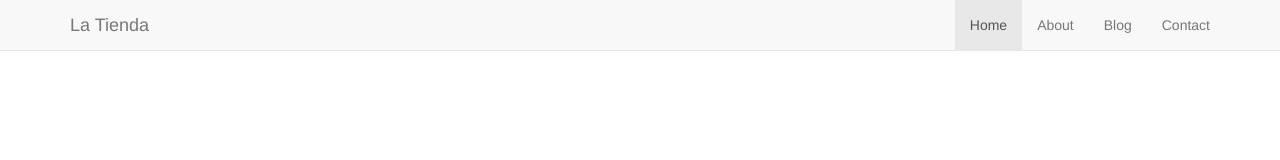
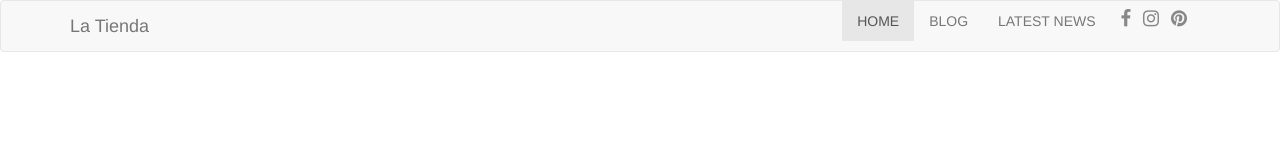
Before and after one commit to evagabriela/themeDesign_LaTienda, a plain HTML site: page index.html in a window 1280 px wide. Drawn offline with nearby package versions, Linux system fonts and the light colour scheme.

Commit message:
customized navbar to include social icons

```diff
--- a/css/custom.css
+++ b/css/custom.css
@@ -0,0 +1,46 @@
+
+/* === NAVBAR === */
+#menu-social {
+	overflow: hidden;
+	padding: 7px 0 0 10px;
+	margin: 0;
+}
+
+#menu-social ul {
+	list-style: none;
+    padding: 0;
+    margin: 0;
+}
+
+#menu-social ul li {
+    display: inline-block;
+    position: relative;
+    padding-right: 8px;
+}
+
+#menu-social a {
+    color: #888;
+}
+
+.navbar-nav {
+  text-transform: uppercase;
+  font-size: 14px; }
+  .navbar-nav a {
+    text-decoration: none;
+}
+
+
+@media screen and (min-width: 769px){
+	.navbar-left {
+    	float: left !important;
+	}
+
+	.navbar-right {
+	    float: right !important;
+	    margin-right: -20px;
+	}
+
+	.navbar-nav > li > a {
+      padding-top: 10px;
+      padding-bottom: 10px; }
+}
--- a/index.html
+++ b/index.html
@@ -9,6 +9,9 @@
 
     <!-- Bootstrap -->
     <link href="css/bootstrap.min.css" rel="stylesheet">
+
+    <!-- Custom Css -->
+    <link href="css/custom.css" rel="stylesheet">
 
       <!-- Custom Fonts-->
     <link href='https://fonts.googleapis.com/css?family=Merriweather:400,300,700' rel='stylesheet' type='text/css'>
@@ -27,45 +30,43 @@
   <body>
     <!-- HEADER -->
     <header>
-      <nav class="navbar navbar-default navbar-fixed-top">
+       <nav class="navbar navbar-default">
         <div class="container">
           <div class="navbar-header">
-            <button type="button" class="navbar-toggle collapsed" data-toggle="collapse" data-target="#navbar" aria-expanded="false" aria-controls="navbar">
-              <span class="sr-only">Toggle navigation</span>
+            <button type="button" class="navbar-toggle collapsed" data-toggle="collapse" data-target=".navbar-collapse">
+              <span class="sr-only">Toggle Navigation</span>
               <span class="icon-bar"></span>
               <span class="icon-bar"></span>
               <span class="icon-bar"></span>
             </button>
-             <a class="navbar-brand" href="#">La Tienda</a>
+            <a href="index.html" class="navbar-brand">La Tienda</a>
+          </div> <!-- /navbar-header -->
+
+          <div id="nav-container" class="pull-right">
+            <div class="collapse navbar-collapse">
+              <ul class="nav navbar-nav navbar-left with-social">
+                <li class="active"><a href="index.html">Home</a></li>
+                <li><a href="blog.html">Blog</a></li>
+                <li><a href="">Latest News</a></li>
+              </ul>
+
+              <div id="menu-social" class="menu navbar-right">
+                <ul id="menu-social-items">
+                  <li class="menu-item">
+                  <a href=""><i class="fa fa-facebook fa-lg"></i></a>
+                  </li>
+                  <li class="menu-item">
+                  <a href=""><i class="fa fa-instagram fa-lg"></i></a>
+                  </li>
+                  <li class="menu-item">
+                  <a href=""><i class="fa fa-pinterest fa-lg"></i></a>
+                  </li>
+                </ul>
+              </div>
+            </div> <!-- /navbar-collapse -->
           </div>
-          <div id="navbar" class="navbar-collapse collapse">
-        <!--     <ul class="nav navbar-nav">
-              <li class="active"><a href="#">Home</a></li>
-              <li><a href="#about">About</a></li>
-              <li><a href="#contact">Contact</a></li>
-              <li class="dropdown">
-                <a href="#" class="dropdown-toggle" data-toggle="dropdown" role="button" aria-haspopup="true" aria-expanded="false">Dropdown <span class="caret"></span></a>
-                <ul class="dropdown-menu">
-                  <li><a href="#">Action</a></li>
-                  <li><a href="#">Another action</a></li>
-                  <li><a href="#">Something else here</a></li>
-                  <li role="separator" class="divider"></li>
-                  <li class="dropdown-header">Nav header</li>
-                  <li><a href="#">Separated link</a></li>
-                  <li><a href="#">One more separated link</a></li>
-                </ul>
-              </li>
-            </ul> -->
-            <ul class="nav navbar-nav navbar-right">
-              <li class="active"><a href="../navbar/">Home  <span class="sr-only">(current)</span> </a></li>
-              <li><a href="../navbar-static-top/">About</a></li>
-              <li><a href="../navbar-static-top/">Blog</a></li>
-              <li><a href="./">Contact</a></li>
-            </ul>
-          </div> <!--/.nav-collapse -->
-        </div>
+        </div> <!-- /container fluid -->
       </nav>
-
 
     </header>
 
```
